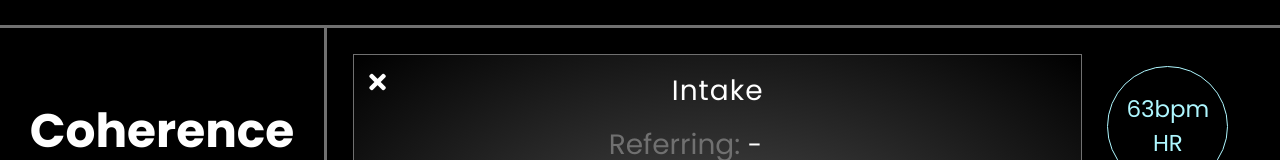
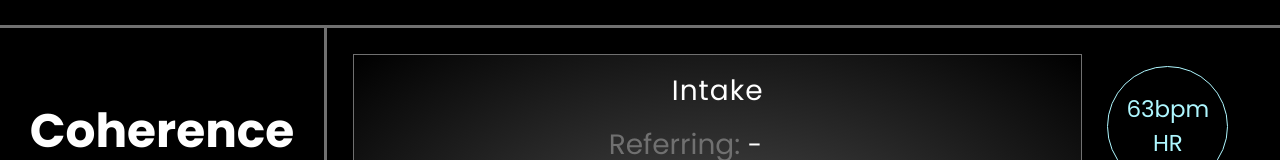
Before and after one commit to Simple2B/cortex-frontend, a React (Create React App) app: page /1/intake in a window 1280 px wide. Shown: the part 201-361 px from the top of the page. Built offline with nearby package versions, Linux system fonts and the light colour scheme; no server answers; sample sign-in values are in the browser's storage.

Commit message:
delete x

```diff
--- a/src/components/ClientInfo/Intake/Intake.tsx
+++ b/src/components/ClientInfo/Intake/Intake.tsx
@@ -64,7 +64,7 @@ export default function Intake(): ReactElement {
           <div className="intakeInfo">
             <div className="intakeInfoText">
               <div className="intakeInfoText_health">
-                <i className="fas fa-times"/>
+                {/* <i className="fas fa-times"/> */}
                 <div className="intakeInfoText_healthTitle">Intake</div>
                 <div className={activeBtn == "Health HX" ? "clientIntakeInfo" : "clientIntakeInfoBlock"}>
                   <div>Referring: <span className="clientIntakeInfo_item">{client.referring === "" ? " - " : client.referring}</span></div>
```
